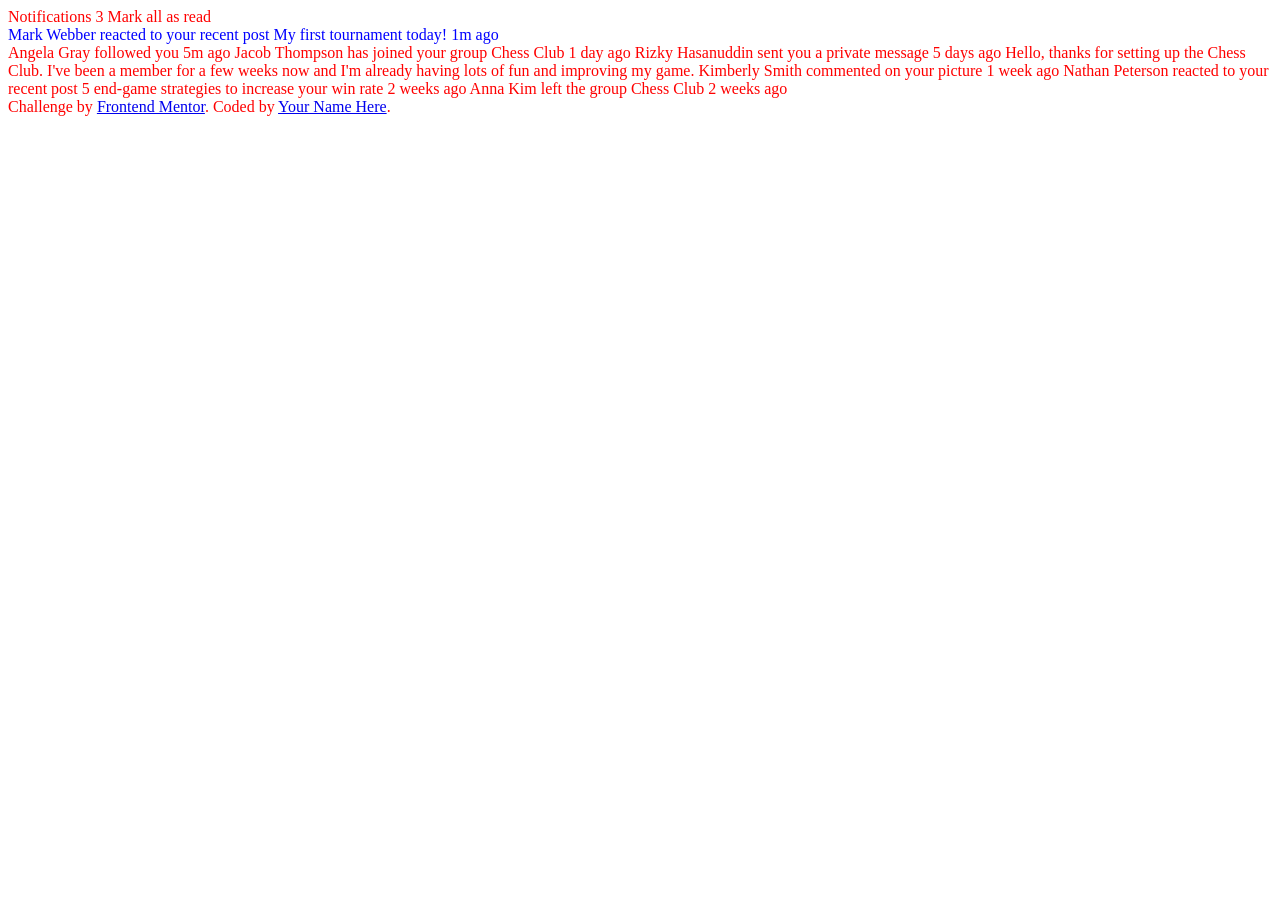
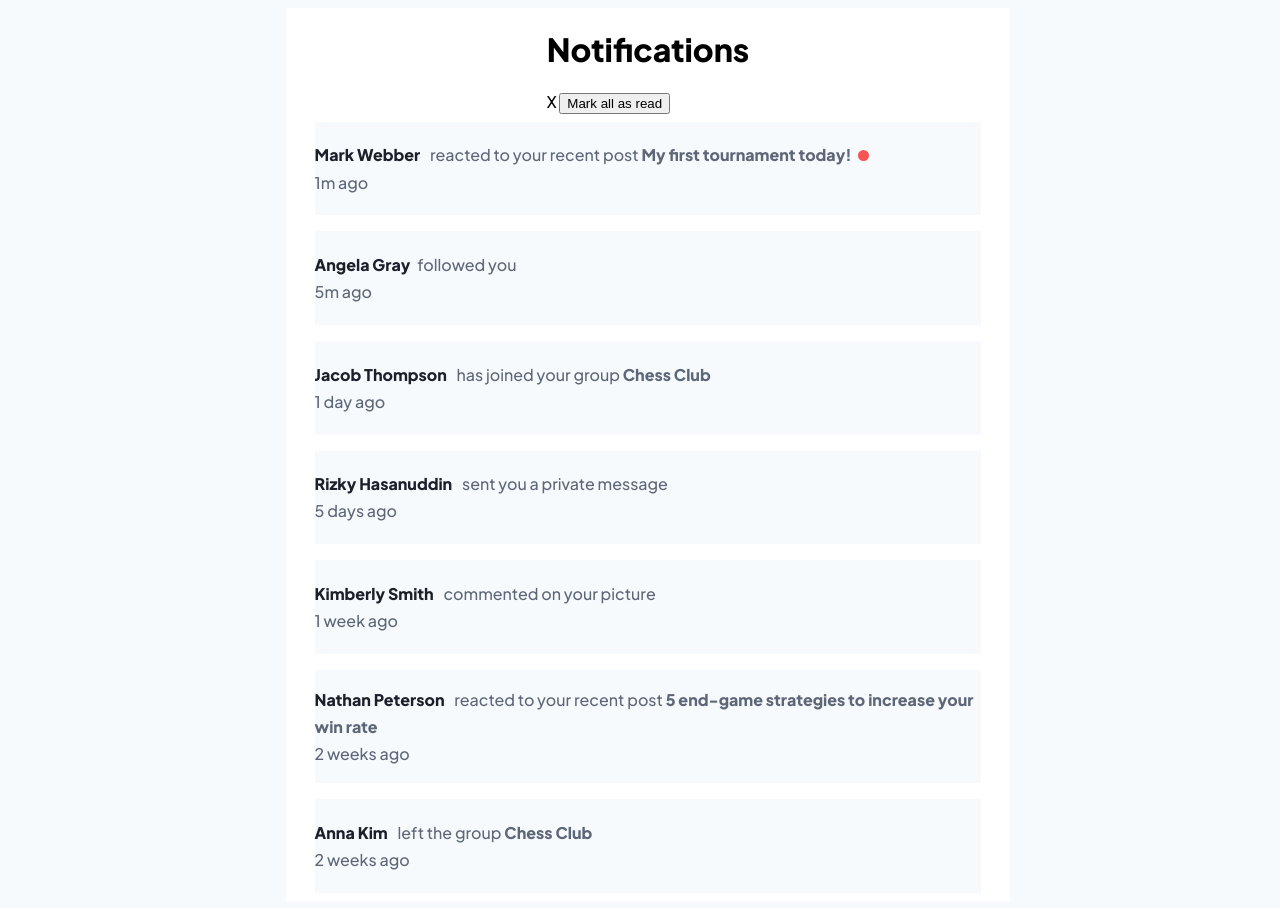
Before and after one commit to Anubliss-0/notifications-page-main, a website: page index.html in a window 1280 px wide. Before the commit the page ends 800 px from the top, so only its background shows below. Drawn offline with Linux system fonts and the light colour scheme.

Commit message:
notification text stlyed and unread class added. Color variables added

```diff
--- /dev/null
+++ b/assets/stylesheets/sass/components/_notification.scss
@@ -0,0 +1,43 @@
+@use "../variables/colors" as *;
+
+.notification {
+  background-color: $Snow;
+  width: 92%;
+  margin: 8px 0px;
+  height: 670px;
+  display: flex;
+  justify-content: flex-start;
+  align-items: center;
+
+  p {
+    color: $DarkGreyBlue;
+    line-height: 1.7rem;
+  }
+
+  .name {
+    color: $VeryDarkGreyBlue;
+    font-weight: 800;
+    display: inline;
+    margin-right: 0.4375rem;
+  }
+
+  .post-title {
+    font-weight: 800;
+    color: $DarkGreyBlue;
+    display: inline;
+  }
+}
+
+.unread {
+  .post-title {
+    &:after {
+      content: "";
+      height: 11px;
+      width: 11px;
+      background-color: $red;
+      border-radius: 50%;
+      display: inline-block;
+      margin-left: .375rem;
+    }
+  }
+}
--- a/assets/stylesheets/sass/components/notification.scss
+++ /dev/null
@@ -1,3 +0,0 @@
-.notification {
-  color: blue;
-}
--- a/assets/stylesheets/sass/index.scss
+++ b/assets/stylesheets/sass/index.scss
@@ -1,4 +1,28 @@
 @use "components/notification";
+@use "variables/colors" as *;
+@import url('https://fonts.googleapis.com/css2?family=Plus+Jakarta+Sans:wght@500;800&display=swap');
+
+html {
+  box-sizing: border-box;
+}
+
 body {
-  color: red;
+  background-color: $Snow;
+  display: flex;
+  justify-content: center;
+  align-items: center;
+  width: 100%;
+  overflow-x: hidden;
+  font-family: 'Plus Jakarta Sans', sans-serif;
 }
+
+.container {
+  max-width: 45.625rem;
+  background-color: $White;
+  height: 55.8125rem;
+  margin: auto;
+  display: flex;
+  flex-direction: column;
+  align-items: center;
+  // background-color: $VeryDarkGreyBlue;
+}
--- /dev/null
+++ b/assets/stylesheets/sass/variables/_colors.scss
@@ -0,0 +1,9 @@
+$blue : #0A327B;
+$red : #F65552;
+$LightGreyBlue : #E5EFFA;
+$DarkGreyBlue : #5E6778;
+$GreyBlue : #939CAD;
+$VeryLightGreyBlue : #DDE7EE;
+$Snow : #F7FAFD;
+$White : #ffffff;
+$VeryDarkGreyBlue : #1C202B;
--- a/index.html
+++ b/index.html
@@ -1,49 +1,75 @@
 <!DOCTYPE html>
 <html lang="en">
-<head>
-  <meta charset="UTF-8">
-  <meta name="viewport" content="width=device-width, initial-scale=1.0"> <!-- displays site properly based on user's device -->
-  <link rel="icon" type="image/png" sizes="32x32" href="./images/favicon-32x32.png">
-  <link rel="stylesheet" href="assets/stylesheets/public/index.css">
-  <title>Frontend Mentor | Notifications page</title>
-</head>
-<body>
+  <head>
+    <meta charset="UTF-8" />
+    <meta name="viewport" content="width=device-width, initial-scale=1.0" />
+    <!-- displays site properly based on user's device -->
+    <link
+      rel="icon"
+      type="image/png"
+      sizes="32x32"
+      href="./images/favicon-32x32.png"
+    />
+    <link rel="stylesheet" href="assets/stylesheets/public/index.css" />
+    <title>Frontend Mentor | Notifications page</title>
+  </head>
+  <body>
+    <div class="container">
+      <header>
+        <h1>Notifications</h1>
+        <span>X</span>
 
-  Notifications 3
+        <button class="markread">Mark all as read</button>
+      </header>
 
-  Mark all as read
+      <div class="notification unread">
+        <p><span class="name">Mark Webber</span> reacted to your recent post <span class="post-title">My first tournament today!</span>
+        <br />1m ago</p>
+      </div>
 
-  <div class="notification">Mark Webber reacted to your recent post My first tournament today!
-  1m ago</div>
+      <div class="notification">
+        <p><span class="name">Angela Gray</span>followed you
+        <br />5m ago</p>
+      </div>
 
-  Angela Gray followed you
-  5m ago
+      <div class="notification">
+        <p><span class="name">Jacob Thompson</span> has joined your group <span class="post-title">Chess Club</span>
+        <br />1 day ago</p>
+      </div>
 
-  Jacob Thompson has joined your group Chess Club
-  1 day ago
+      <div class="notification">
+        <p><span class="name">Rizky Hasanuddin</span> sent you a private message
+        <br />5 days ago</p>
+      </div>
+      <!-- Hello, thanks for setting up the Chess Club. I've been a member for a few weeks now and
+  I'm already having lots of fun and improving my game. -->
 
-  Rizky Hasanuddin sent you a private message
-  5 days ago
-  Hello, thanks for setting up the Chess Club. I've been a member for a few weeks now and
-  I'm already having lots of fun and improving my game.
+      <div class="notification">
+        <p><span class="name">Kimberly Smith</span> commented on your picture
+        <br />1 week ago</p>
+      </div>
 
-  Kimberly Smith commented on your picture
-  1 week ago
+      <div class="notification">
+        <p><span class="name">Nathan Peterson</span> reacted to your recent post <span class="post-title">5 end-game strategies to
+        increase your win rate</span>
+        <br />2 weeks ago</p>
+      </div>
 
-  Nathan Peterson reacted to your recent post 5 end-game strategies to increase your win rate
-  2 weeks ago
+      <div class="notification">
+        <p><span class="name">Anna Kim</span> left the group <span class="post-title">Chess Club</span>
+        <br />2 weeks ago</p>
+      </div>
+    </div>
 
-  Anna Kim left the group Chess Club
-  2 weeks ago
-
-  <div class="attribution">
-    Challenge by <a href="https://www.frontendmentor.io?ref=challenge" target="_blank">Frontend Mentor</a>.
-    Coded by <a href="#">Your Name Here</a>.
-  </div>
-
-  <script id="__bs_script__">//<![CDATA[
-    document.write("<script async src='http://HOST:3000/browser-sync/browser-sync-client.js?v=2.27.10'><\/script>".replace("HOST", location.hostname));
-//]]></script>
-
-</body>
+    <script id="__bs_script__">
+      //<![CDATA[
+      document.write(
+        "<script async src='http://HOST:3000/browser-sync/browser-sync-client.js?v=2.27.10'><\/script>".replace(
+          "HOST",
+          location.hostname
+        )
+      );
+      //]]>
+    </script>
+  </body>
 </html>
```
Also changed, not shown: assets/stylesheets/public/components/notification.css (deleted), assets/stylesheets/public/index.css, 3 other files.
